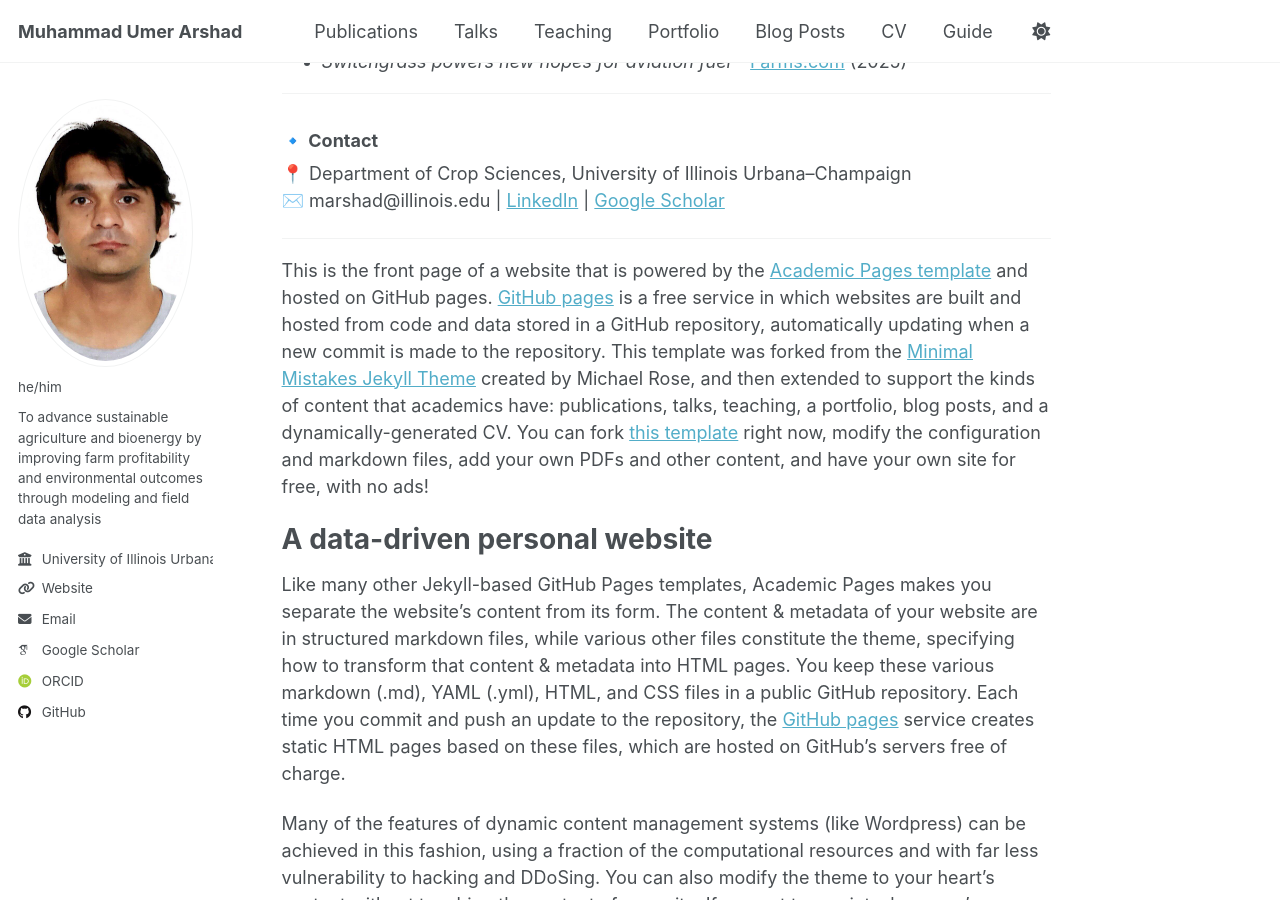
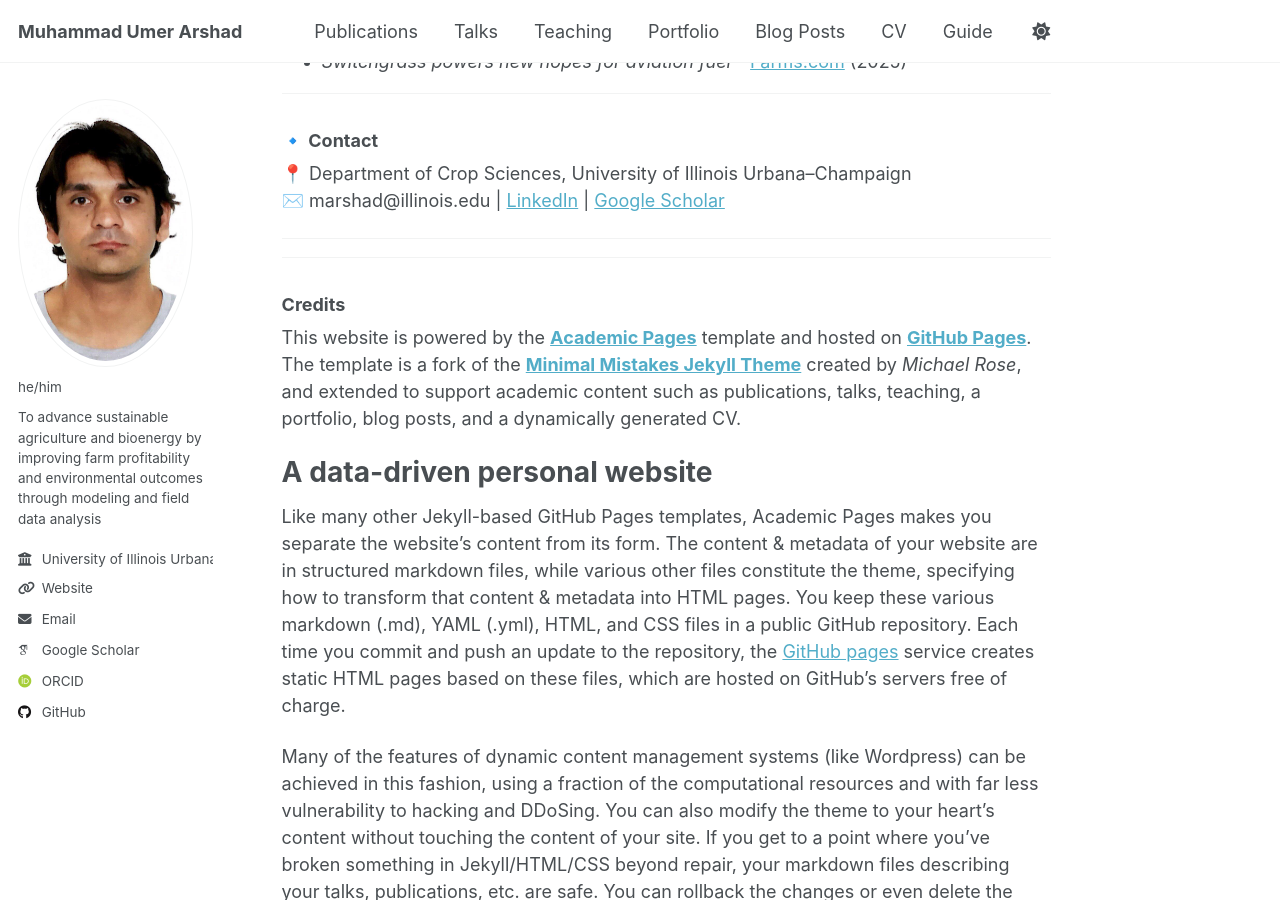
Before and after one commit to marshadu/marshadu.github.io, a Jekyll site: the page built from _pages/about.md, in a window 1280 px wide and 900 px high, scrolled down 1524 px. Built offline with Jekyll 4.4.1, drawn with Linux system fonts in a browser that asks for light colours; some web fonts are replaced; our own code applies the rules of GitHub Pages for plain Markdown files.

Commit message:
Update about.md

```diff
--- a/_pages/about.md
+++ b/_pages/about.md
@@ -51,7 +51,11 @@ My research focuses on the intersection of **agricultural economics, climate cha
 
 ---
 
-This is the front page of a website that is powered by the [Academic Pages template](https://github.com/academicpages/academicpages.github.io) and hosted on GitHub pages. [GitHub pages](https://pages.github.com) is a free service in which websites are built and hosted from code and data stored in a GitHub repository, automatically updating when a new commit is made to the repository. This template was forked from the [Minimal Mistakes Jekyll Theme](https://mmistakes.github.io/minimal-mistakes/) created by Michael Rose, and then extended to support the kinds of content that academics have: publications, talks, teaching, a portfolio, blog posts, and a dynamically-generated CV. You can fork [this template](https://github.com/academicpages/academicpages.github.io) right now, modify the configuration and markdown files, add your own PDFs and other content, and have your own site for free, with no ads!
+---
+
+### Credits
+This website is powered by the **[Academic Pages](https://github.com/academicpages/academicpages.github.io)** template and hosted on **[GitHub Pages](https://pages.github.com/)**.
+The template is a fork of the **[Minimal Mistakes Jekyll Theme](https://mmistakes.github.io/minimal-mistakes/)** created by *Michael Rose*, and extended to support academic content such as publications, talks, teaching, a portfolio, blog posts, and a dynamically generated CV.
 
 A data-driven personal website
 ======
```
